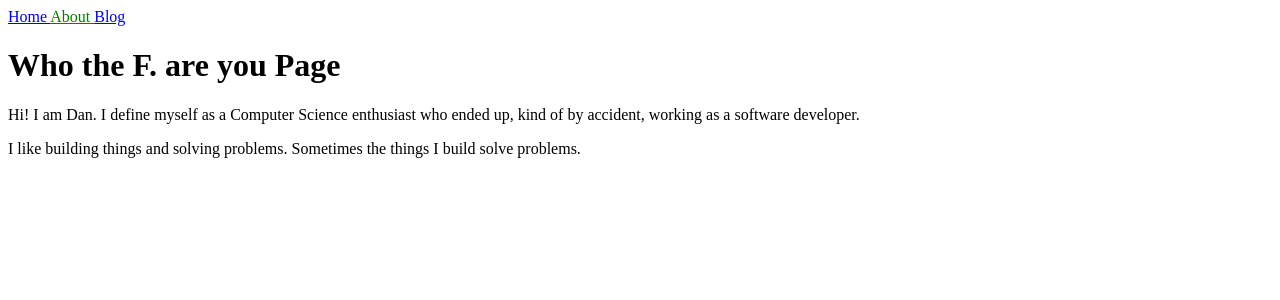
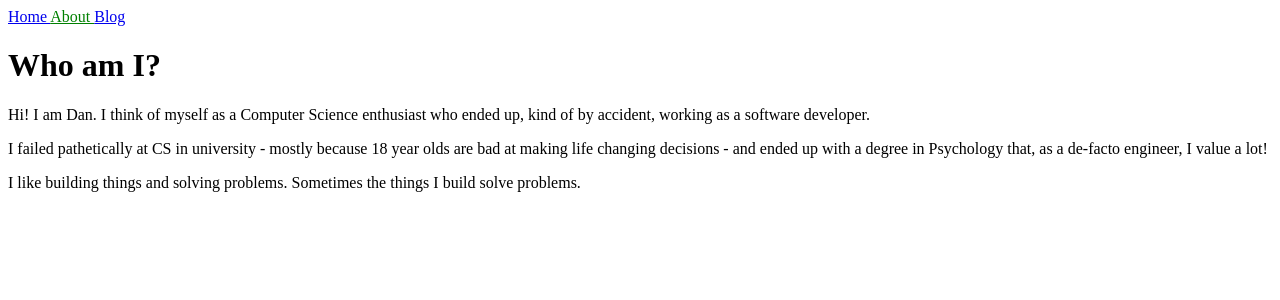
Before and after one commit to Dansvidania/dansvidania.github.io, a Jekyll site: the page built from about.md, in a window 1280 px wide. Shown: the top 300 px of the page. Built offline with Jekyll 4.4.1, drawn with Linux system fonts in a browser that asks for light colours.

Commit message:
fixed about page

```diff
--- a/about.md
+++ b/about.md
@@ -3,8 +3,10 @@ layout: default
 title: About
 ---
 
-# Who the F. are you Page
+# Who am I?
 
-Hi! I am Dan. I define myself as a Computer Science enthusiast who ended up, kind of by accident, working as a software developer.
+Hi! I am Dan. I think of myself as a Computer Science enthusiast who ended up, kind of by accident, working as a software developer.
+
+I failed pathetically at CS in university - mostly because 18 year olds are bad at making life changing decisions - and ended up with a degree in Psychology that, as a de-facto engineer, I value a lot!
 
 I like building things and solving problems. Sometimes the things I build solve problems.
```
Also changed, not shown: 1 other file.
